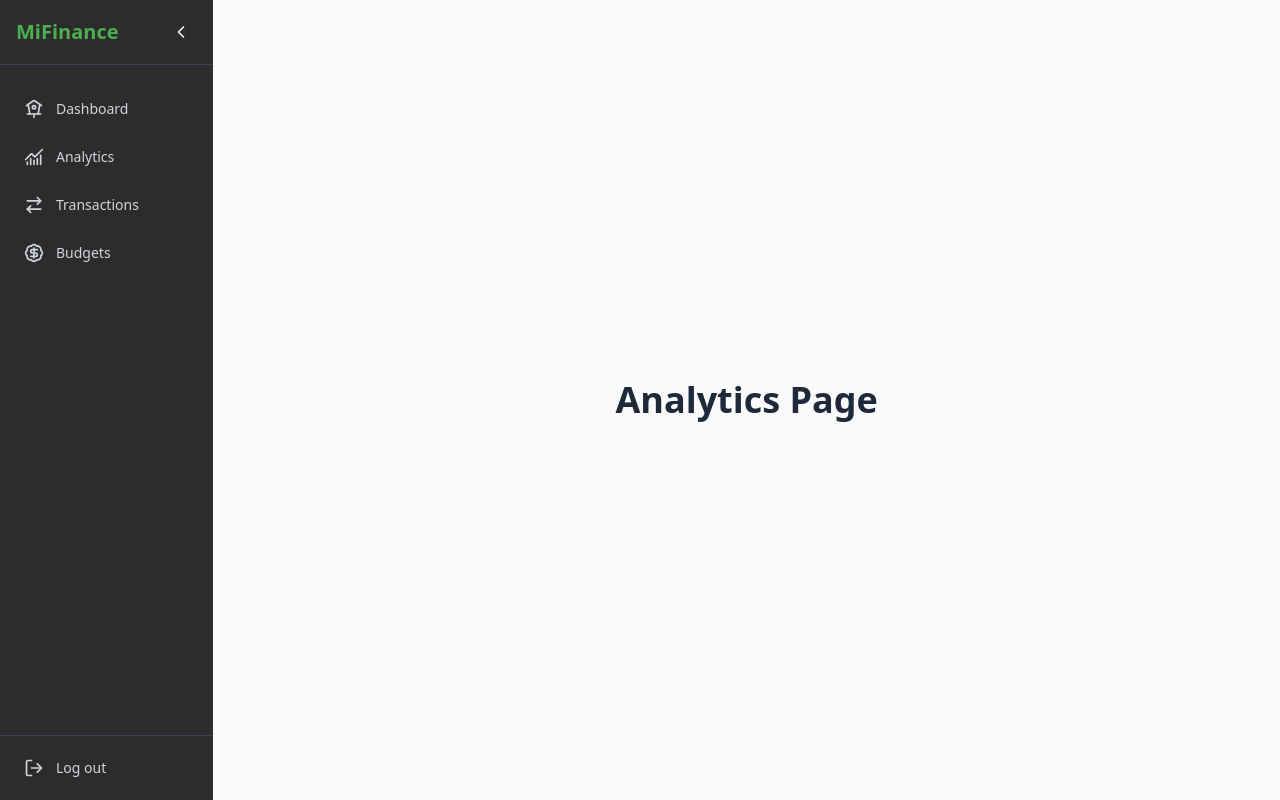
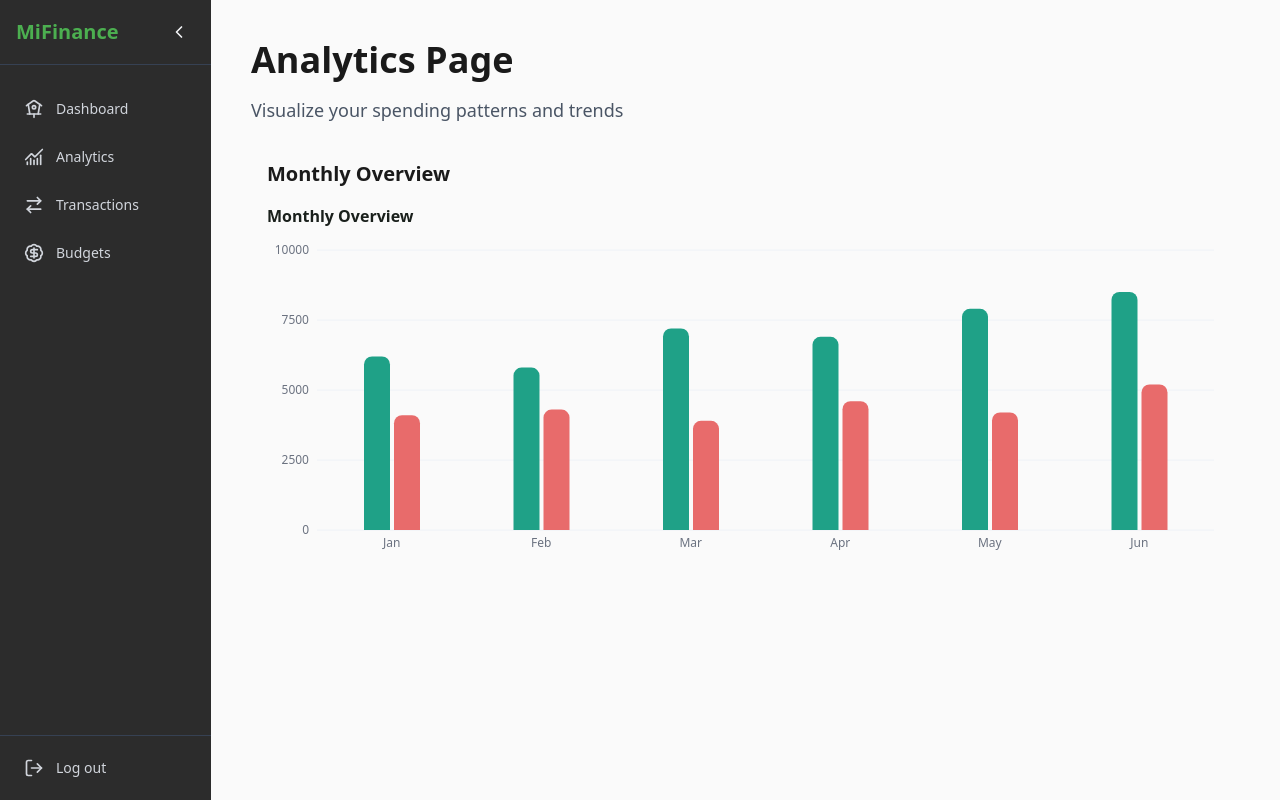
Before and after one commit to Githinji0/MiFinance, a Next.js app in the folder client/: page /analytics in a window 1280 px wide. Built offline with nearby package versions, Linux system fonts and the light colour scheme.

Commit message:
feat: update Analytics page layout and add Monthly Overview chart; enhance AddTransaction modal styles

```diff
--- a/client/app/analytics/page.tsx
+++ b/client/app/analytics/page.tsx
@@ -1,9 +1,26 @@
+import MonthlyOverviewBarChart from "@/components/MonthlySpendGraph";
+
 export default function Analytics() {
   return (
-    <div className="flex min-h-screen items-center justify-center bg-zinc-50 font-sans dark:bg-black w-full">
-      <h1 className="text-4xl font-bold text-gray-800 dark:text-gray-200">
-        Analytics Page
-      </h1>
+    <div className="flex flex-col min-h-screen p-10 bg-zinc-50 font-sans dark:bg-gray w-full">
+      <div className=" w-full flex flex-col gap-4 mb-5">
+        <h1 className="text-4xl font-bold text-gray dark:text-surface">
+          Analytics Page
+        </h1>
+        <p
+          className="
+text-lg text-gray-600 dark:text-surface
+
+        ">
+          Visualize your spending patterns and trends
+        </p>
+      </div>
+      <div className=" w-full flex flex-col gap-4 p-4">
+        <h1 className="text-xl font-semibold text-gray dark:text-surface">
+          Monthly Overview
+        </h1>
+        <MonthlyOverviewBarChart />
+      </div>
     </div>
   );
 }
--- a/client/components/AddTransaction.tsx
+++ b/client/components/AddTransaction.tsx
@@ -59,8 +59,8 @@ export const AddTransactionModal: React.FC<AddTransactionModalProps> = ({
 
     return (
         <div className="fixed inset-0 bg-transparent bg-opacity-50 flex items-center justify-center">
-            <div className="bg-white rounded-lg p-6 w-96">
-                <h2 className="text-xl font-bold mb-4">Add Transaction</h2>
+            <div className="bg-hover rounded-lg p-6 w-96">
+                <h2 className="text-xl text-surface font-bold mb-4">Add Transaction</h2>
                 <form onSubmit={handleSubmit} className="space-y-4">
                     <input
                         type="text"
@@ -69,7 +69,9 @@ export const AddTransactionModal: React.FC<AddTransactionModalProps> = ({
                         value={formData.description}
                         onChange={handleChange}
                         required
-                        className="w-full px-3 py-2 border rounded-md"
+                        className="w-full px-3 py-2 border rounded-md
+
+                        placeholder:text-surface"
                     />
                     <input
                         type="number"
@@ -79,13 +81,13 @@ export const AddTransactionModal: React.FC<AddTransactionModalProps> = ({
                         onChange={handleChange}
                         required
                         step="0.01"
-                        className="w-full px-3 py-2 border rounded-md"
+                        className="w-full px-3 py-2 border rounded-md placeholder:text-surface"
                     />
                     <select
                         name="type"
                         value={formData.type}
                         onChange={handleChange}
-                        className="w-full px-3 py-2 border rounded-md"
+                        className="w-full px-3 py-2 border rounded-md placeholder:text-gray text-surface"
                     >
                         <option value="expense">Expense</option>
                         <option value="income">Income</option>
@@ -96,7 +98,7 @@ export const AddTransactionModal: React.FC<AddTransactionModalProps> = ({
                         value={formData.date}
                         onChange={handleChange}
                         required
-                        className="w-full px-3 py-2 border rounded-md"
+                        className=" text-surface w-full px-3 py-2 border rounded-md placeholder:text-surface"
                     />
                     <input
                         type="text"
@@ -104,19 +106,19 @@ export const AddTransactionModal: React.FC<AddTransactionModalProps> = ({
                         placeholder="Category"
                         value={formData.category}
                         onChange={handleChange}
-                        className="w-full px-3 py-2 border rounded-md"
+                        className="w-full px-3 py-2 border rounded-md placeholder:text-surface"
                     />
                     <div className="flex gap-2">
                         <button
                             type="submit"
-                            className="flex-1 bg-blue-500 text-white py-2 rounded-md hover:bg-blue-600"
+                            className="flex-1 bg-accent text-white py-2 rounded-md hover:bg-primary transition-colors"
                         >
                             Add
                         </button>
                         <button
                             type="button"
                             onClick={onClose}
-                            className="flex-1 bg-gray-300 py-2 rounded-md hover:bg-gray-400"
+                            className="flex-1 bg-transparent py-2 rounded-md hover:bg-red-400 text-surface transition-colors"
                         >
                             Cancel
                         </button>
--- /dev/null
+++ b/client/components/MonthlySpendGraph.tsx
@@ -0,0 +1,125 @@
+"use client";
+
+import React from "react";
+import {
+  BarChart,
+  Bar,
+  XAxis,
+  YAxis,
+  CartesianGrid,
+  ResponsiveContainer,
+  Tooltip,
+} from "recharts";
+
+const data = [
+  { month: "Jan", income: 6200, expenses: 4100 },
+  { month: "Feb", income: 5800, expenses: 4300 },
+  { month: "Mar", income: 7200, expenses: 3900 },
+  { month: "Apr", income: 6900, expenses: 4600 },
+  { month: "May", income: 7900, expenses: 4200 },
+  { month: "Jun", income: 8500, expenses: 5200 },
+];
+
+interface PayloadItem {
+  dataKey: string;
+  value: number;
+}
+
+interface HighlightCursorProps {
+  x: number;
+  y: number;
+  width: number;
+  height: number;
+}
+
+interface CustomTooltipProps {
+  active: boolean;
+  payload: PayloadItem[];
+  label: string;
+}
+
+// Gray vertical highlight (like your screenshot)
+function HighlightCursor(props: HighlightCursorProps) {
+  const { x, y, width, height } = props;
+  if (x == null) return null;
+  return (
+    <rect
+      x={x}
+      y={y}
+      width={width}
+      height={height}
+      fill="#D1D5DB"
+      opacity={0.9}
+      rx={6}
+    />
+  );
+}
+
+function CustomTooltip({ active, payload, label }: CustomTooltipProps) {
+  if (!active || !payload?.length) return null;
+
+  const income = payload.find((p: PayloadItem) => p.dataKey === "income")?.value;
+  const expenses = payload.find((p: PayloadItem) => p.dataKey === "expenses")?.value;
+
+  return (
+    <div
+      style={{
+        background: "#fff",
+        border: "1px solid #E5E7EB",
+        borderRadius: 10,
+        padding: "10px 12px",
+        boxShadow: "0 10px 30px rgba(0,0,0,0.10)",
+        minWidth: 140,
+      }}
+    >
+      <div style={{ fontWeight: 600, marginBottom: 6 }}>{label}</div>
+      <div style={{ color: "#16A34A" }}>income : {income}</div>
+      <div style={{ color: "#EF4444", marginTop: 4 }}>expenses : {expenses}</div>
+    </div>
+  );
+}
+
+export default function MonthlyOverviewBarChart() {
+  return (
+    <div style={{ width: "100%", height: 320 }}>
+      <h3 style={{ margin: "0 0 12px", fontWeight: 700 }}>Monthly Overview</h3>
+
+      <ResponsiveContainer width="100%" height="100%">
+        <BarChart data={data} barCategoryGap={14} margin={{ top: 10, right: 10, left: 10, bottom: 0 }}>
+          <CartesianGrid vertical={false} stroke="#EEF2F7" />
+
+          <XAxis
+            dataKey="month"
+            tickLine={false}
+            axisLine={false}
+            tick={{ fill: "#6B7280", fontSize: 12 }}
+          />
+          <YAxis
+            tickLine={false}
+            axisLine={false}
+            tick={{ fill: "#6B7280", fontSize: 12 }}
+            width={40}
+          />
+
+          <Tooltip
+            content={<CustomTooltip active={false} payload={[]} label="" />}
+            cursor={<HighlightCursor x={0} y={0} width={0} height={0} />}
+          />
+
+          <Bar
+            dataKey="income"
+            fill="#1FA187"      // teal/green
+            barSize={26}
+            radius={[8, 8, 0, 0]}
+          />
+          <Bar
+            dataKey="expenses"
+            fill="#E86B6B"      // soft red
+            barSize={26}
+            radius={[8, 8, 0, 0]}
+          />
+        </BarChart>
+      </ResponsiveContainer>
+    </div>
+  );
+}
```
